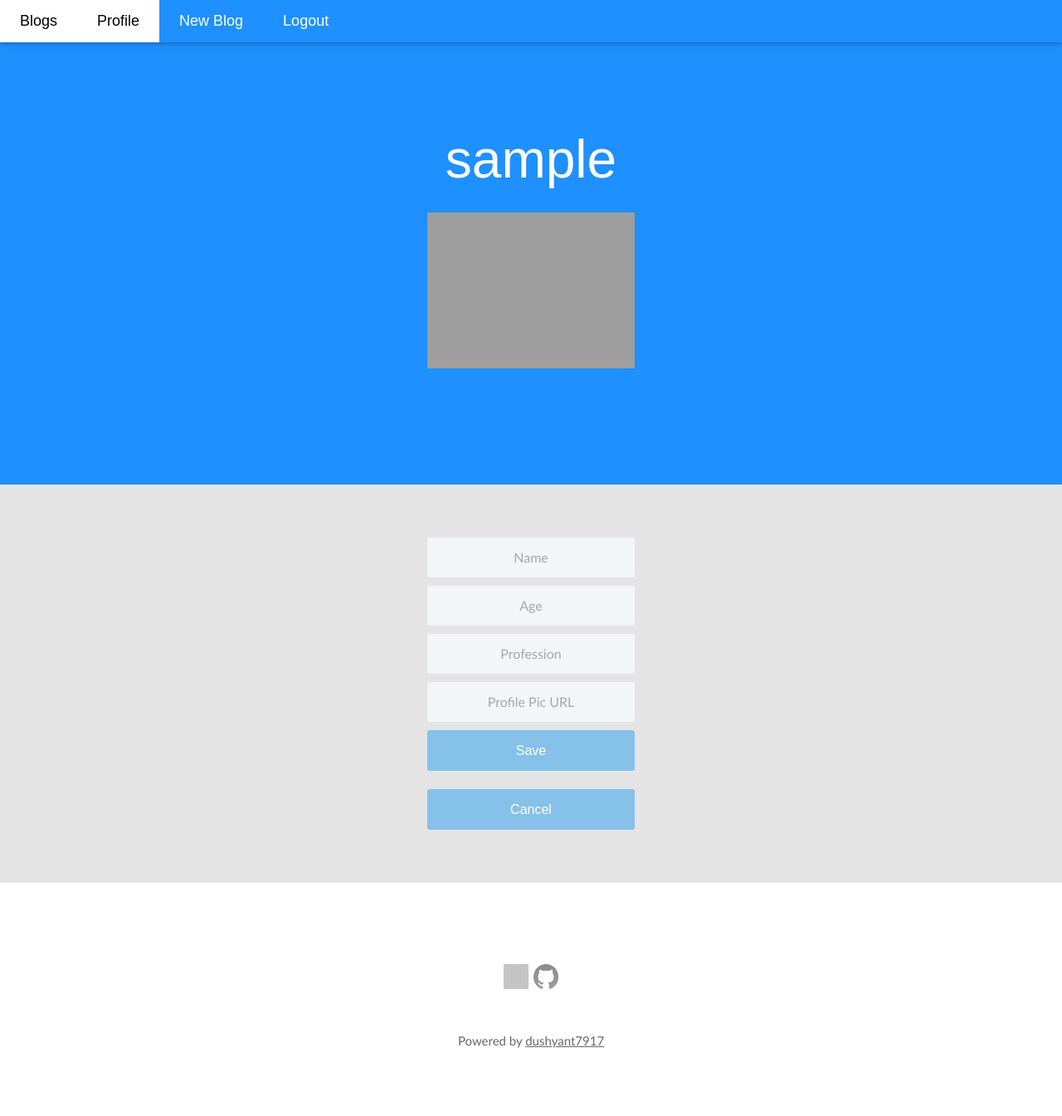
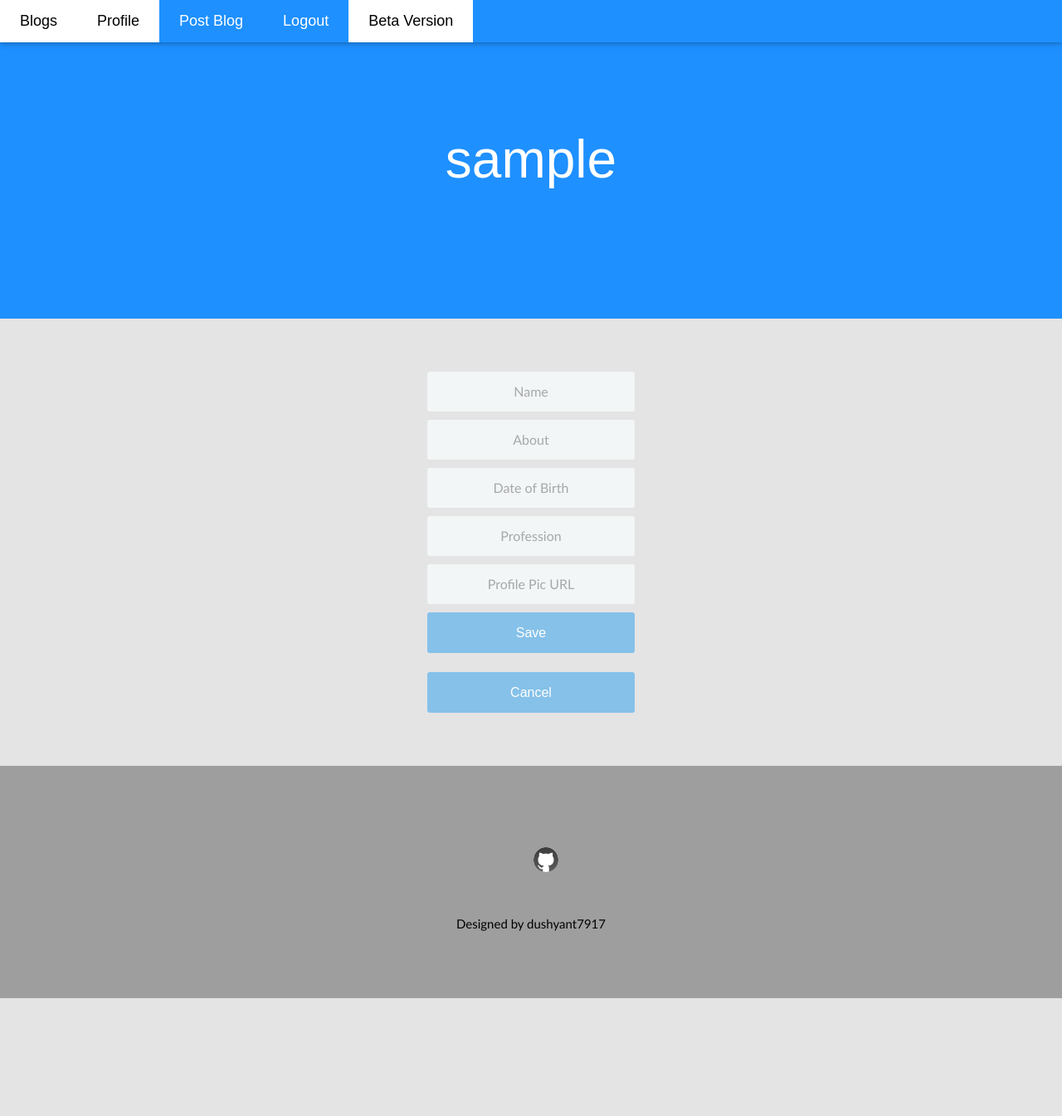
Before and after one commit to dushyant7917/Blog-Web-App, a Flask app: a page that uses templates/editProfile.html in a window 1280 px wide. Shown: the whole page at 83% size. After the commit the page ends 1203 px from the top, so only its background shows below. Run offline with Flask 2, Linux system fonts and the light colour scheme; the visitor is signed in with stand-in values (Sample User, id 1); data that the repository does not hold is empty; some web fonts are replaced; grey boxes are pictures that could not be loaded.

Commit message:
Update editProfile.html

```diff
--- a/templates/editProfile.html
+++ b/templates/editProfile.html
@@ -4,10 +4,15 @@
 <meta charset='utf-8'>
 <meta name="viewport" content="width=device-width, initial-scale=1">
 <link rel="stylesheet" href="/static/indexStyle.css">
+<meta name="HandheldFriendly" content="True">
+<meta name="MobileOptimized" content="320">
+<link rel="shortcut icon" type="image/x-icon" href="/static/blog.png">
 <link rel="stylesheet" href="/static/login.css">
 <link rel="stylesheet" href="/static/indexGoogle1.css">
 <link rel="stylesheet" href="/static/indexGoogle2.css">
 <link rel="stylesheet" href="/static/indexCloudfare.css">
+<link rel="stylesheet" href="/static/fontAwesome.css">
+
 <style>
 body,h1,h2,h3,h4,h5,h6 {font-family: "Lato", sans-serif}
 .w3-navbar,h1,button {font-family: "Montserrat", sans-serif}
@@ -22,9 +27,10 @@ body,h1,h2,h3,h4,h5,h6 {font-family: "Lato", sans-serif}
       <a class="w3-padding-large w3-hover-white w3-large w3-red" href="javascript:void(0);" onclick="myFunction()" title="Toggle Navigation Menu"><i class="fa fa-bars"></i></a>
     </li>
     <li class="w3-hide-small"><a href="{{url_for('blog')}}" class="w3-padding-large w3-hover-white">Blogs</a></li>
-    <li ><a href="{{url_for('profile')}}" class="w3-padding-large w3-white">Profile</a></li>
-    <li class="w3-hide-small"><a href="{{url_for('addBlog')}}" class="w3-padding-large w3-hover-white">New Blog</a></li>
+    <li><a href="{{url_for('profile')}}" class="w3-padding-large w3-white">Profile</a></li>
+    <li class="w3-hide-small"><a href="{{url_for('addBlog')}}" class="w3-padding-large w3-hover-white">Post Blog</a></li>
     <li class="w3-hide-small"><a href="{{url_for('logout')}}" class="w3-padding-large w3-hover-white">Logout</a></li>
+    <li><a href="{{url_for('beta')}}" class="w3-padding-large w3-white">Beta Version</a></li>
   </ul>
 
   <!-- Navbar on small screens -->
@@ -32,7 +38,7 @@ body,h1,h2,h3,h4,h5,h6 {font-family: "Lato", sans-serif}
     <ul class="w3-navbar w3-left-align w3-large w3-black">
       <li><a class="w3-padding-large" href="{{url_for('blog')}}">Blogs</a></li>
       <li><a class="w3-padding-large" href="{{url_for('profile')}}">Profile</a></li>
-      <li><a class="w3-padding-large" href="{{url_for('addBlog')}}">New Blog</a></li>
+      <li><a class="w3-padding-large" href="{{url_for('addBlog')}}">Post Blog</a></li>
       <li><a class="w3-padding-large" href="{{url_for('register')}}">Logout</a></li>
     </ul>
   </div>
@@ -41,7 +47,6 @@ body,h1,h2,h3,h4,h5,h6 {font-family: "Lato", sans-serif}
 <!-- Header -->
 <header class="w3-container w3-red w3-center w3-padding-128">
   <h1 class="w3-margin w3-jumbo">{{session['username']}}</h1>
-  <h5><img src={{details['pic']}} height="250" width="250"><img></h5>
 </header>
 
 <div class="w3-container w3-black w3-center w3-opacity w3-padding-64">
@@ -50,22 +55,27 @@ body,h1,h2,h3,h4,h5,h6 {font-family: "Lato", sans-serif}
 
     <div class="control-group">
       <label class="login-field-icon fui-user" for="login-name"></label>
-      <input type="text" class="login-field" value="" placeholder="Name" name="name" required>
+      <input type="text" class="login-field" value="{{details['name']}}" placeholder="Name" name="name" required>
     </div>
 
     <div class="control-group">
       <label class="login-field-icon fui-user" for="login-name"></label>
-      <input type="text" class="login-field" value="" placeholder="Age" name="age" required>
+      <input type="text" class="login-field" value="{{details['about']}}" placeholder="About" name="about" required>
     </div>
 
     <div class="control-group">
       <label class="login-field-icon fui-user" for="login-name"></label>
-      <input type="text" class="login-field" value="" placeholder="Profession" name="profession" required>
+      <input type="text" class="login-field" value="{{details['dob']}}" placeholder="Date of Birth" name="dob" required>
+    </div>
+
+    <div class="control-group">
+      <label class="login-field-icon fui-user" for="login-name"></label>
+      <input type="text" class="login-field" value="{{details['profession']}}" placeholder="Profession" name="profession" required>
     </div>
 
     <div class="control-group">
         <label class="login-field-icon fui-user" for="login-name"></label>
-        <input type="text" class="login-field" value="" placeholder="Profile Pic URL" name="pic" required>
+        <input type="text" class="login-field" value="{{details['pic']}}" placeholder="Profile Pic URL" name="pic" required>
     </div>
 
     <button type="submit" class="btn btn-primary btn-large btn-block">Save</button>
@@ -81,13 +91,14 @@ body,h1,h2,h3,h4,h5,h6 {font-family: "Lato", sans-serif}
 
 
 
+
 <!-- Footer -->
-<footer class="w3-container w3-padding-64 w3-center w3-opacity">
+<footer class="w3-container w3-padding-64 w3-center w3-grey">
   <div class="w3-xlarge w3-padding-32">
-   <a href="https://www.linkedin.com/in/dushyant7917" class="w3-hover-text-red"><img src="/static/in.png" height="30px" width="30px"></a>
-   <a href="https://github.com/dushyant7917" class="w3-hover-text-light-blue"><img src="/static/gh.png" height="30px" width="30px"></a>
+    <a href="https://www.linkedin.com/in/dushyant7917" class="w3-hover-text-light-blue"><img src="/static/in.png" height="30px" width="30px"></a>
+    <a href="https://github.com/dushyant7917" class="w3-hover-text-light-blue"><img class="w3-circle" src="/static/gh.png" height="30px" width="30px"></a>
  </div>
- <p>Powered by <a href="https://github.com/dushyant7917" target="_blank">dushyant7917</a></p>
+ <p>Designed by dushyant7917</p>
 </footer>
 
 <script>
```
